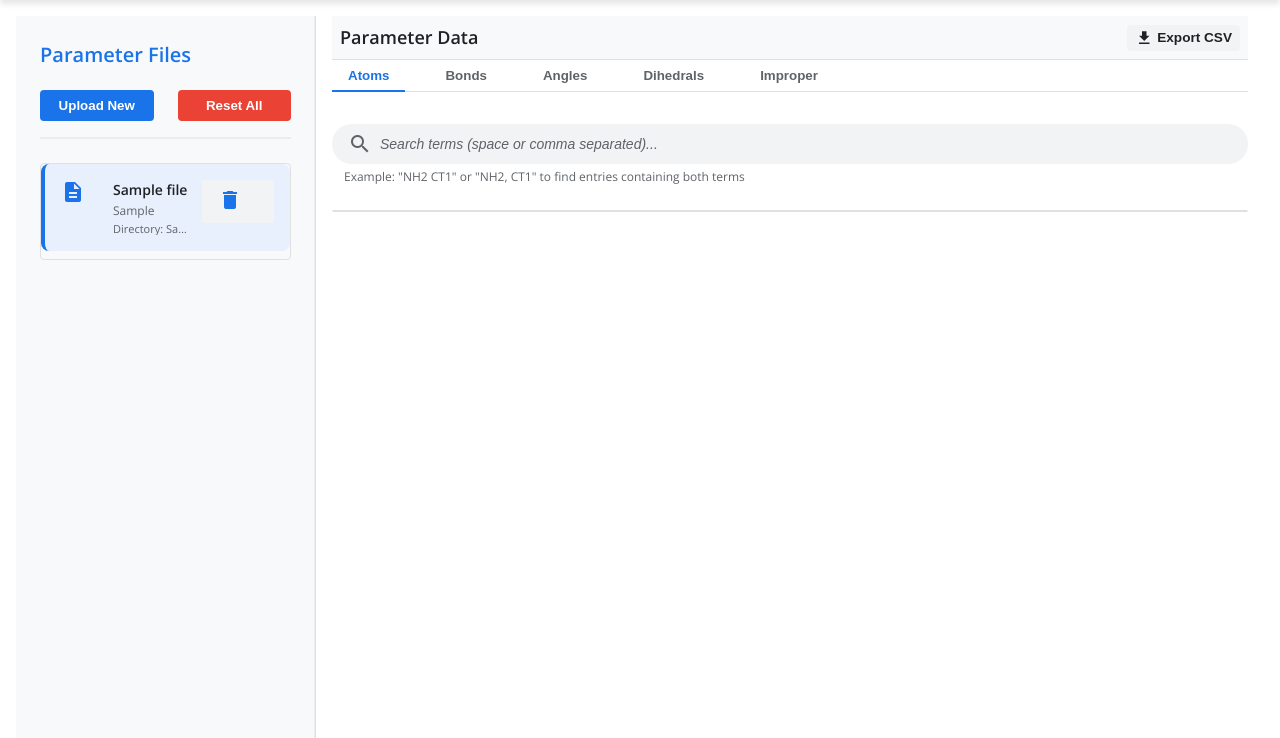
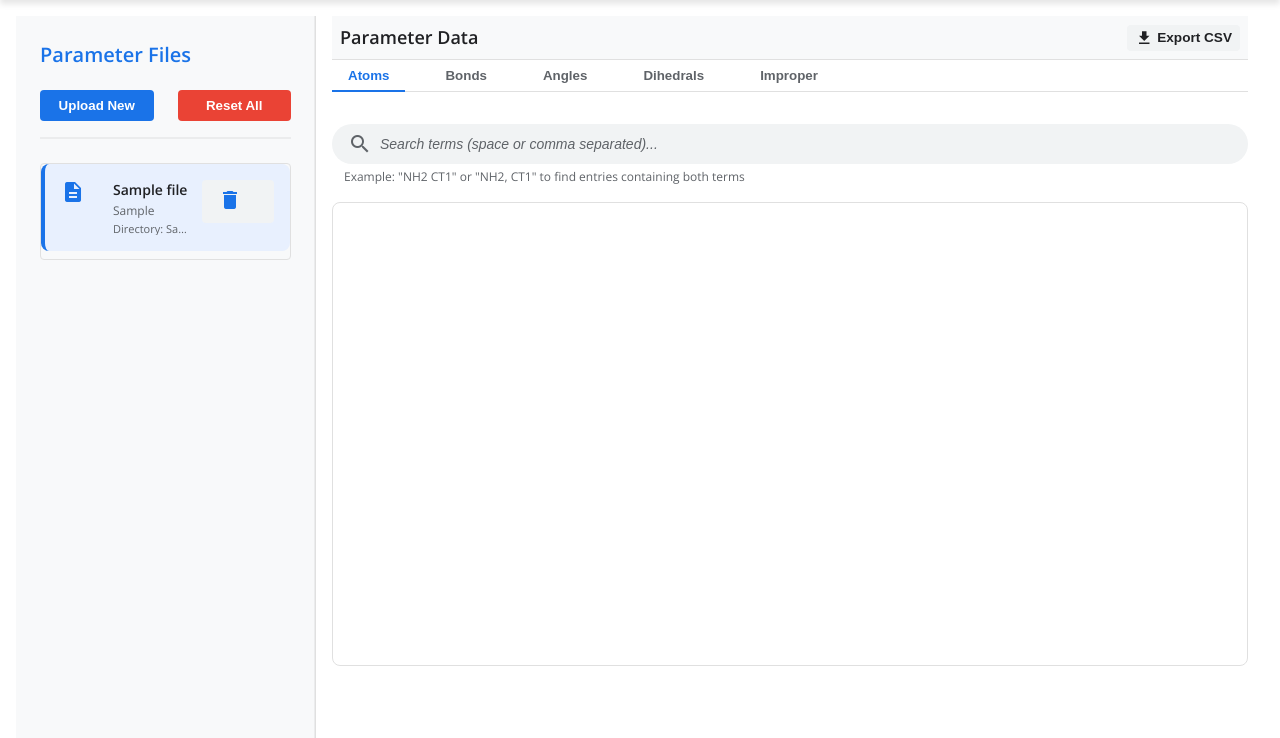
Before and after one commit to fl-sean03/CHARMM-Parameter-File-Search-Engine, a Flask app: template frontend/templates/index.html in a window 1280 px wide. Shown: the part 62-800 px from the top of the page. Run offline with Flask 3, Linux system fonts and the light colour scheme; the template is opened without the code that fills it: most values are stand-ins (such as "Sample title", 1, 10 or a date in 2020).

Commit message:
style: Optimize table and results panel layout for full space utilization

```diff
--- a/frontend/static/css/main.css
+++ b/frontend/static/css/main.css
@@ -294,6 +294,8 @@ h2 {
     transition: width 0.3s ease;
     display: flex;
     flex-direction: column;
+    height: 100%;
+    overflow: hidden;
 }
 
 /* Adjust width when file view is active */
@@ -432,12 +434,13 @@ h2 {
     width: 100%;
     border-collapse: separate;
     border-spacing: 0;
-    margin: 0.5rem 0;
+    margin: 0;
     border: 1px solid #E0E0E0;
     border-radius: 8px;
     overflow: auto;
-    max-height: calc(100vh - 280px); /* Adjust based on header heights */
+    flex: 1;
     display: block;
+    height: calc(100% - 140px); /* Account for header, tabs, and search */
 }
 
 .data-table thead {
```
